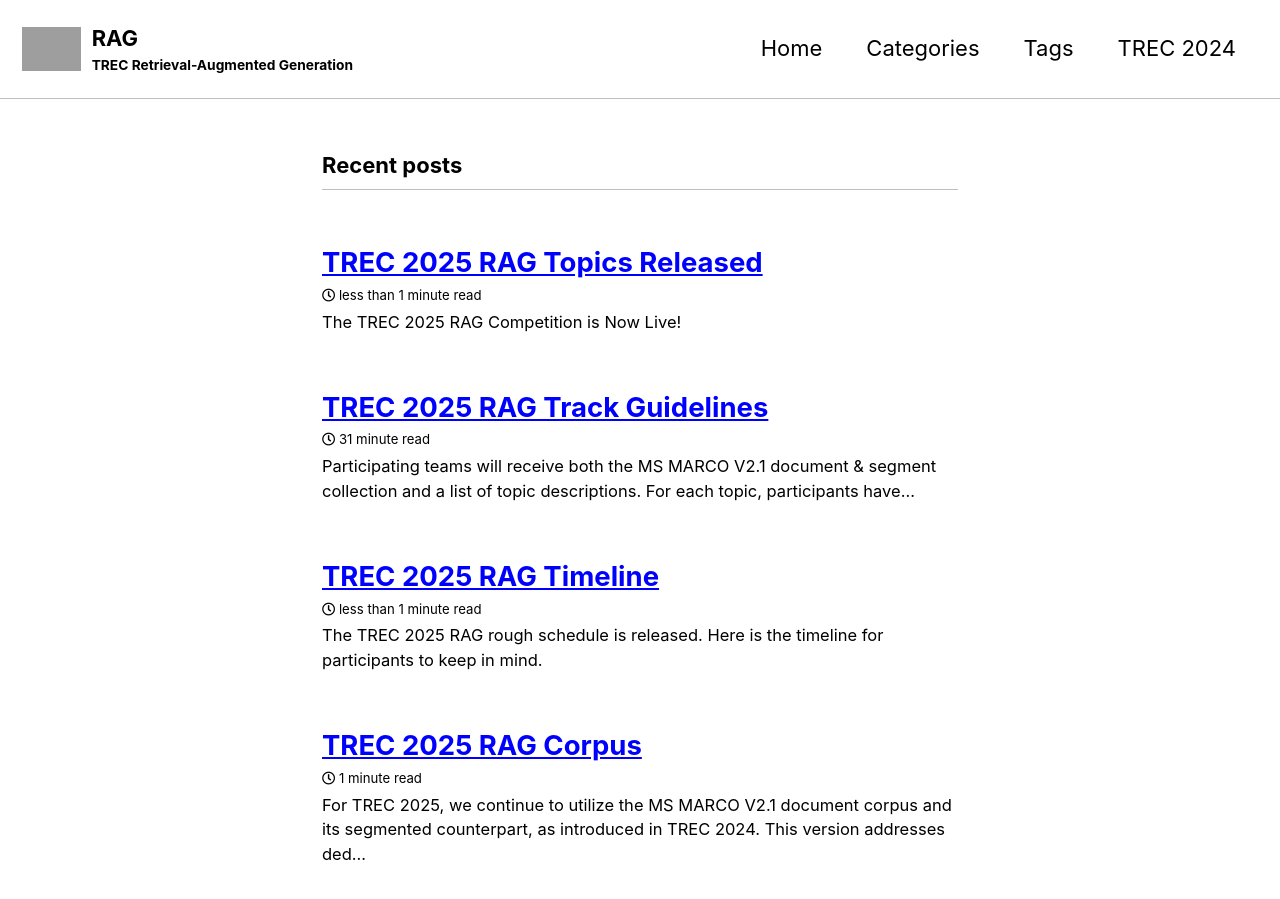
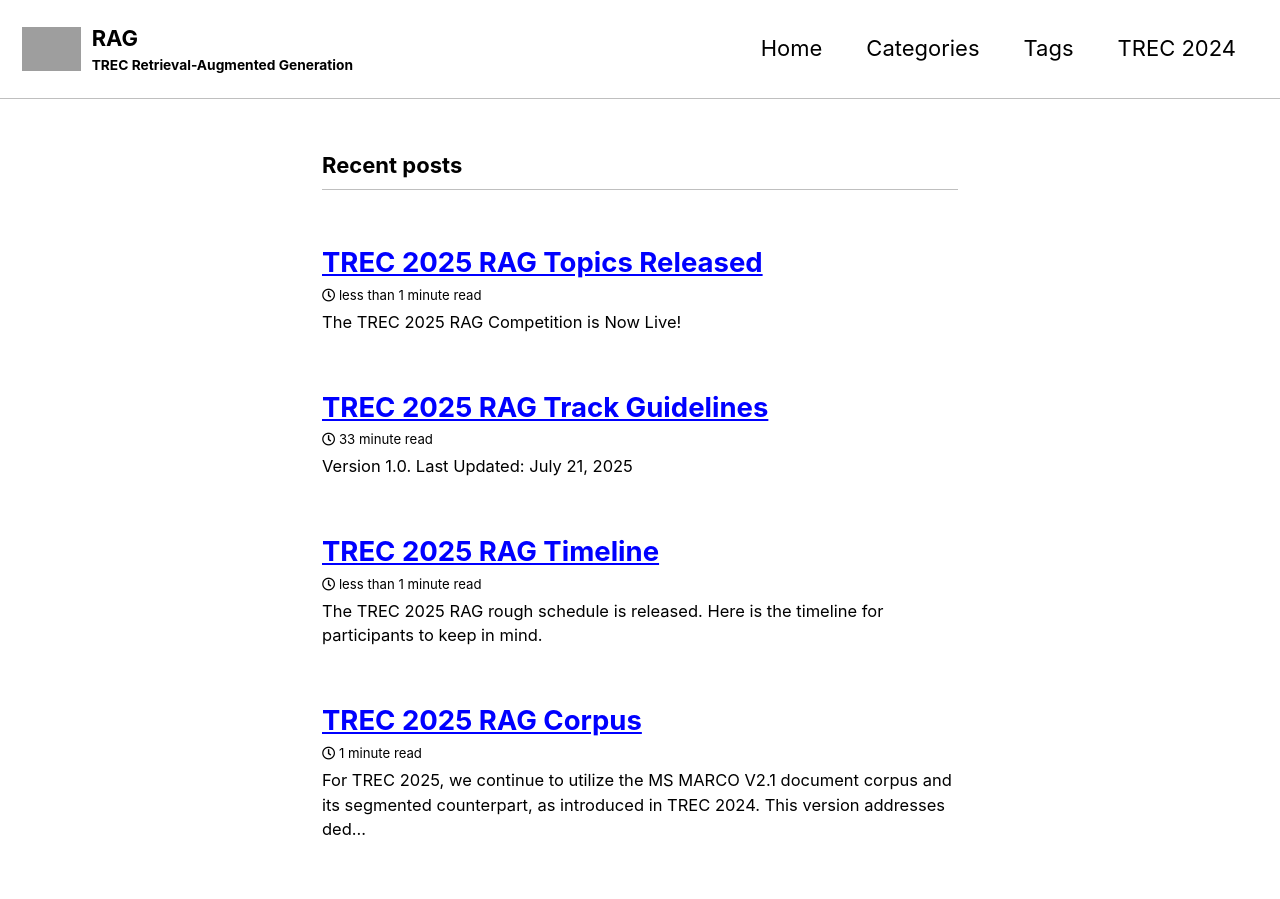
Before and after one commit to TREC-RAG/trec-rag.github.io, a Jekyll site: the page built from docs/old_index.html, in a window 1280 px wide and 900 px high. Built offline with Jekyll 4.4.1, drawn with Linux system fonts in a browser that asks for light colours; cached includes are drawn as plain includes; part of the change alters nothing that is shown; grey boxes are pictures that could not be loaded.

```diff
--- a/docs/_posts/2025-06-27-2025-track-guidelines.md
+++ b/docs/_posts/2025-06-27-2025-track-guidelines.md
@@ -10,6 +10,8 @@ tags:
 classes: wide
 toc: false
 ---
+
+> Version 1.0. Last Updated: July 21, 2025
 
 Participating teams will receive both the MS MARCO V2.1 document & segment collection and a list of topic descriptions.
 For each topic, participants have the choice to participate in either all or any of three tasks following last year's format. For the Retrieval Track (R), participating systems would provide a ranked list of segment IDs retrieved from the MS MARCO V2.1 segment collection. Next, for tracks with Augmented Generation (AG & RAG), participating systems would generate an answer description broken into individual sentences with citations from the MS MARCO V2.1 segment collection.
@@ -237,6 +239,7 @@ Format 1:
 - narrative_id (string) from the narrative_id taken from `trec_rag_2025_queries.jsonl`
 - narrative (string) the 2-3 sentence long description of the topic taken from `trec_rag_2025_queries.jsonl`
 - references (array) containing the ranked list of top-k segment IDs from the retrieval stage (a maximum of only 100 segments is allowed)
+- prompt (string, optional) contianing the detailed prompt used for response generation.
 - response_length (integer) containing the total words present in the overall RAG response.
 - answer (array) containing the list of sentences and citations from the `references` list. The `text` field contains the response and `citations` field contains the (zero-indexed) reference of the segment from the `references` list (sorted from highest to lowest citation support).
 
@@ -271,7 +274,8 @@ Format 1:
         'msmarco_v2.1_doc_03_952487890#11_1612181372',
         'msmarco_v2.1_doc_24_1132995963#0_2408027424',
         ...
-        ]
+    ],
+    "prompt": "Based on trusted sources, provide a factual and comprehensive answer to the following narrative: I'm trying to understand how the Industrial Revolution began, what caused it, and how it changed societies, economies, and populations in different countries. I'm also interested in the roles of key figures like Henry Ford, the impact of technological advancements, and how industrialization connects to topics like urbanization, migration, and modern innovations such as robotics and extended reality.",
     "response_length": 145,
     "answer": [ # RAG answer broken into sentences with each answer sentence grounding information from the index mentioned in references.
             {"text": "The Industrial Revolution began in Britain in the mid-18th century, fueled by its abundant coal and iron resources, a large labor force, and access to capital and global trade networks.", "citations": [0, 8, 15]},
@@ -292,6 +296,8 @@ Format 2 (similar to other tracks):
 - type (string) run type, manual or automatic
 - narrative_id (string) from the narrative_id taken from `trec_rag_2025_queries.jsonl`
 - narrative (string) the 2-3 sentence long description of the topic taken from `trec_rag_2025_queries.jsonl`
+- references (array) containing the ranked list of top-k segment IDs from the retrieval stage (a maximum of only 100 segments is allowed)
+- prompt (string, optional) contianing the detailed prompt used for response generation.
 - response_length (integer) containing the total words present in the overall RAG response.
 - answer (array) containing the list of sentences and citations from the `references` list. The `text` field contains the response and `citations` field contains the ID of the segment (sorted from highest to lowest citation support).
 
@@ -304,6 +310,30 @@ Format 2 (similar to other tracks):
     },
     "narrative_id": 1, # topic_id
     "narrative": "I'm trying to understand how the Industrial Revolution began, what caused it, and how it changed societies, economies, and populations in different countries. I'm also interested in the roles of key figures like Henry Ford, the impact of technological advancements, and how industrialization connects to topics like urbanization, migration, and modern innovations such as robotics and extended reality.", # query
+    "references": [ # top-k segments returned used from the retrieval step. We have k equals to 100 segments for this example.
+        'msmarco_v2.1_doc_16_1041913392#3_1268938142',
+        'msmarco_v2.1_doc_14_1198634226#9_2470404444',
+        'msmarco_v2.1_doc_12_201312571#0_394394285',
+        'msmarco_v2.1_doc_02_1169633399#2_1963227104',
+        'msmarco_v2.1_doc_23_947922085#6_2108546861',
+        'msmarco_v2.1_doc_23_564615817#13_1256293300',
+        'msmarco_v2.1_doc_20_59107962#5_138816780',
+        'msmarco_v2.1_doc_24_1126649978#7_2394434427',
+        'msmarco_v2.1_doc_12_201312571#1_394396180',
+        'msmarco_v2.1_doc_23_564615817#12_1256290771',
+        'msmarco_v2.1_doc_13_730347647#3_1661787859',
+        'msmarco_v2.1_doc_03_952676544#10_1612297487',
+        'msmarco_v2.1_doc_02_1708666011#1_2905243606',
+        'msmarco_v2.1_doc_29_6222783#1_12232334',
+        'msmarco_v2.1_doc_03_1565360904#14_2631260538',
+        'msmarco_v2.1_doc_16_339852969#2_601767683',
+        'msmarco_v2.1_doc_05_1682672492#12_3232855509',
+        'msmarco_v2.1_doc_24_1126649978#8_2394436421',
+        'msmarco_v2.1_doc_03_952487890#11_1612181372',
+        'msmarco_v2.1_doc_24_1132995963#0_2408027424',
+        ...
+    ],
+    "prompt": "Based on trusted sources, provide a factual and comprehensive answer to the following narrative: I'm trying to understand how the Industrial Revolution began, what caused it, and how it changed societies, economies, and populations in different countries. I'm also interested in the roles of key figures like Henry Ford, the impact of technological advancements, and how industrialization connects to topics like urbanization, migration, and modern innovations such as robotics and extended reality.",
     "response_length": 145,
     "answer": [ # RAG answer broken into sentences with each answer sentence grounding information from the index mentioned in references.
             {"text": "The Industrial Revolution began in Britain in the mid-18th century, fueled by its abundant coal and iron resources, a large labor force, and access to capital and global trade networks.",
@@ -416,6 +446,7 @@ Format 1:
 - narrative_id (string) from the narrative_id taken from `trec_rag_2025_queries.jsonl`
 - narrative (string) the 2-3 sentence long description of the topic taken from `trec_rag_2025_queries.jsonl`
 - references (array) containing the ranked list of top-k segment IDs from the retrieval stage (a maximum of only 100 segments is allowed)
+- prompt (string, optional) contianing the detailed prompt used for response generation.
 - response_length (integer) containing the total words present in the overall RAG response.
 - answer (array) containing the list of sentences and citations from the `references` list. The `text` field contains the response and `citations` field contains the (zero-indexed) reference of the segment from the `references` list (sorted from highest to lowest citation support).
 
@@ -450,7 +481,8 @@ Format 1:
         'msmarco_v2.1_doc_03_952487890#11_1612181372',
         'msmarco_v2.1_doc_24_1132995963#0_2408027424',
         ...
-        ]
+    ],
+    "prompt": "Based on trusted sources, provide a factual and comprehensive answer to the following narrative: I'm trying to understand how the Industrial Revolution began, what caused it, and how it changed societies, economies, and populations in different countries. I'm also interested in the roles of key figures like Henry Ford, the impact of technological advancements, and how industrialization connects to topics like urbanization, migration, and modern innovations such as robotics and extended reality.",
     "response_length": 145,
     "answer": [ # RAG answer broken into sentences with each answer sentence grounding information from the index mentioned in references.
             {"text": "The Industrial Revolution began in Britain in the mid-18th century, fueled by its abundant coal and iron resources, a large labor force, and access to capital and global trade networks.", "citations": [0, 8, 15]},
@@ -471,6 +503,8 @@ Format 2 (similar to other tracks):
 - type (string) run type, manual or automatic
 - narrative_id (string) from the narrative_id taken from `trec_rag_2025_queries.jsonl`
 - narrative (string) the 2-3 sentence long description of the topic taken from `trec_rag_2025_queries.jsonl`
+- references (array) containing the ranked list of top-k segment IDs from the retrieval stage (a maximum of only 100 segments is allowed)
+- prompt (string, optional) contianing the detailed prompt used for response generation.
 - response_length (integer) containing the total words present in the overall RAG response.
 - answer (array) containing the list of sentences and citations from the `references` list. The `text` field contains the response and `citations` field contains the ID of the segment (sorted from highest to lowest citation support).
 
@@ -483,6 +517,30 @@ Format 2 (similar to other tracks):
     },
     "narrative_id": 1, # topic_id
     "narrative": "I'm trying to understand how the Industrial Revolution began, what caused it, and how it changed societies, economies, and populations in different countries. I'm also interested in the roles of key figures like Henry Ford, the impact of technological advancements, and how industrialization connects to topics like urbanization, migration, and modern innovations such as robotics and extended reality.", # query
+    "references": [ # top-k segments returned used from the retrieval step. We have k equals to 100 segments for this example.
+        'msmarco_v2.1_doc_16_1041913392#3_1268938142',
+        'msmarco_v2.1_doc_14_1198634226#9_2470404444',
+        'msmarco_v2.1_doc_12_201312571#0_394394285',
+        'msmarco_v2.1_doc_02_1169633399#2_1963227104',
+        'msmarco_v2.1_doc_23_947922085#6_2108546861',
+        'msmarco_v2.1_doc_23_564615817#13_1256293300',
+        'msmarco_v2.1_doc_20_59107962#5_138816780',
+        'msmarco_v2.1_doc_24_1126649978#7_2394434427',
+        'msmarco_v2.1_doc_12_201312571#1_394396180',
+        'msmarco_v2.1_doc_23_564615817#12_1256290771',
+        'msmarco_v2.1_doc_13_730347647#3_1661787859',
+        'msmarco_v2.1_doc_03_952676544#10_1612297487',
+        'msmarco_v2.1_doc_02_1708666011#1_2905243606',
+        'msmarco_v2.1_doc_29_6222783#1_12232334',
+        'msmarco_v2.1_doc_03_1565360904#14_2631260538',
+        'msmarco_v2.1_doc_16_339852969#2_601767683',
+        'msmarco_v2.1_doc_05_1682672492#12_3232855509',
+        'msmarco_v2.1_doc_24_1126649978#8_2394436421',
+        'msmarco_v2.1_doc_03_952487890#11_1612181372',
+        'msmarco_v2.1_doc_24_1132995963#0_2408027424',
+        ...
+    ],
+    "prompt": "Based on trusted sources, provide a factual and comprehensive answer to the following narrative: I'm trying to understand how the Industrial Revolution began, what caused it, and how it changed societies, economies, and populations in different countries. I'm also interested in the roles of key figures like Henry Ford, the impact of technological advancements, and how industrialization connects to topics like urbanization, migration, and modern innovations such as robotics and extended reality.",
     "response_length": 145,
     "answer": [ # RAG answer broken into sentences with each answer sentence grounding information from the index mentioned in references.
             {"text": "The Industrial Revolution began in Britain in the mid-18th century, fueled by its abundant coal and iron resources, a large labor force, and access to capital and global trade networks.",
```
